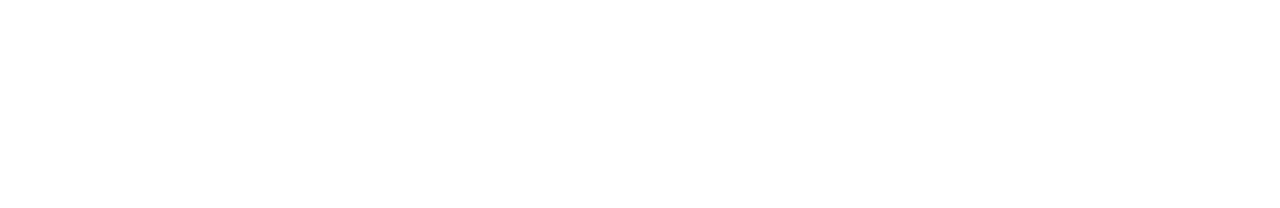
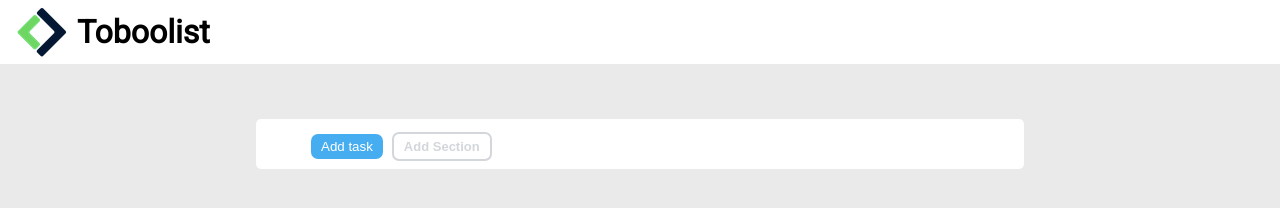
Before and after one commit to simone-poli/html-css-toboolist, a plain HTML site: page index.html in a window 1280 px wide. Drawn offline with Linux system fonts and the light colour scheme.

Commit message:
add button section

```diff
--- a/css/style.css
+++ b/css/style.css
@@ -5,5 +5,86 @@
 }
 
 body{
-    font-family: "Roboto",sans-serif
+    font-family: "Roboto",sans-serif;
+    background-color: #e9e8e8e0;
 }
+
+/*background colors*/
+
+.bg-blue{
+    background-color: #47ADF1;
+}
+
+.bg-violet{
+    background-color: #9C72E4;
+}
+
+.bg-green{
+    background-color: #64C0A9;
+}
+
+.bg-white{
+    background-color: white;
+}
+
+.bg-oil{
+    background-color: #B0C926;
+}
+
+.bg-fucsia{
+    background-color: #D863A1;
+}
+
+/*utilities*/
+
+.pd-35{
+    margin-left: 35px;
+}
+
+/*Header*/
+.header-container{
+    width: 100%;
+    margin-bottom: 55px;
+}
+
+#logo{
+    padding: 5px 5px 5px 15px;
+    display: inline-block;
+    vertical-align: middle;
+}
+
+h1{
+    display: inline-block;
+    vertical-align: middle;
+    font-size: 2rem;
+    }
+
+    .main-container{
+        width: 60%;
+        margin: 0 auto;
+        border-radius: 5px;
+        }
+
+        /*button section*/
+
+button{
+    padding: 5px 10px;
+}
+.task-btn{
+    margin: 15px 5px 10px 20px;
+    color: white;
+    border:none;
+    border-radius: 7px;
+}
+
+.section-btn{
+    background-color: white;
+    color: #D3D7DB;
+    border: 2px solid #D3D7DB;
+    border-radius: 7px;
+    font-weight: bold;
+    font-size: small;
+}
+.btn-container{
+    margin-bottom: 2px;
+}
--- a/index.html
+++ b/index.html
@@ -9,5 +9,22 @@
 </head>
 <body>
 
+     <header>
+        <div class="header-container bg-white">
+            <img id="logo" src="img/logo copia.png" alt="Logo Boolean">
+            <h1>Toboolist</h1>
+        </div>
+     </header>
+     <main>
+        <div class="main-container bg-white">
+            <div class="pd-35 btn-container">
+                <button class="task-btn bg-blue">Add task</button>
+                <button class="section-btn">Add Section</button>
+            </div>
+        </div>
+     </main>
+
+
+
 </body>
 </html>
```
